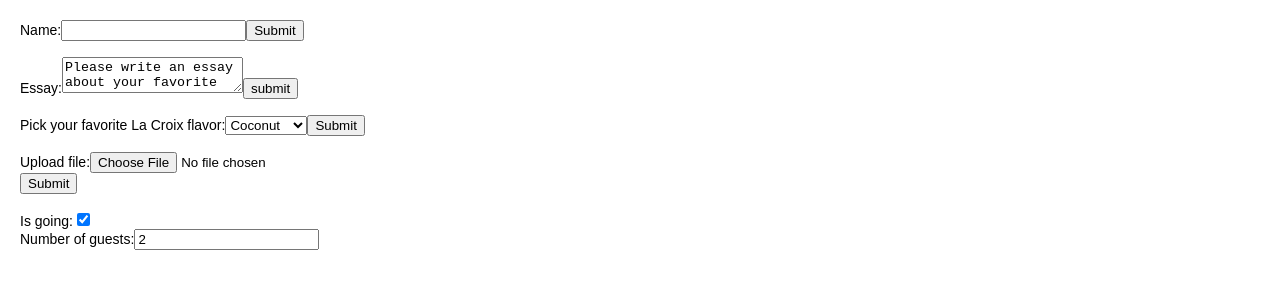
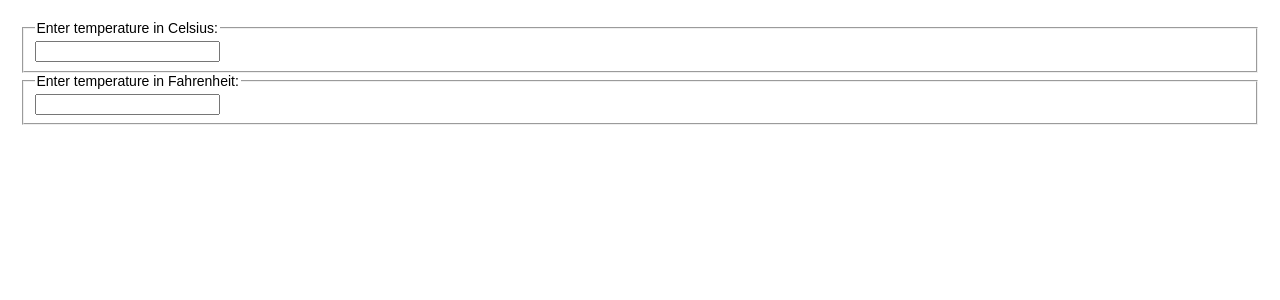
Before and after one commit to nnphi219/ReactPractice, a React (Create React App) app in the folder my-app/: page / in a window 1280 px wide. Shown: the top 300 px of the page. Built offline with nearby package versions, Linux system fonts and the light colour scheme.

Commit message:
Lifting State Up

```diff
--- /dev/null
+++ b/my-app/src/BoilingVerdict/BoilingVerdict.js
@@ -0,0 +1,97 @@
+import React, { Component } from 'react';
+
+const scaleNames = {
+    c: 'Celsius',
+    f: 'Fahrenheit'
+  };
+
+function BoilingVerdict(props) {
+    if (props.celsius >= 100) {
+        return <p>The water would boil.</p>;
+    }
+    return <p>The water would not boil.</p>;
+}
+
+function toCelsius(fahrenheit) {
+    return (fahrenheit - 32) * 5 / 9;
+}
+
+function toFahrenheit(celsius) {
+    return (celsius * 9 / 5) + 32;
+}
+
+function tryConvert(temperature, convert) {
+    const input = parseFloat(temperature);
+    if (Number.isNaN(input)) {
+        return '';
+    }
+    const output = convert(input);
+    const rounded = Math.round(output * 1000) / 1000;
+    return rounded.toString();
+}
+
+class TemperatureInput extends React.Component {
+    constructor(props) {
+        super(props);
+        this.handleChange = this.handleChange.bind(this);
+        this.state = { temperature: '' };
+    }
+
+    handleChange(e) {
+    //   this.setState({temperature: e.target.value});
+      this.props.onTemperatureChange(e.target.value);
+    }
+
+    render() {
+      const temperature = this.props.temperature;
+      const scale = this.props.scale;
+      return (
+        <fieldset>
+          <legend>Enter temperature in {scaleNames[scale]}:</legend>
+          <input value={temperature}
+                 onChange={this.handleChange} />
+        </fieldset>
+      );
+    }
+  }
+
+class Calculator extends Component {
+    constructor(props) {
+        super(props);
+        this.handleCelsiusChange = this.handleCelsiusChange.bind(this);
+        this.handleFahrenheitChange = this.handleFahrenheitChange.bind(this);
+        this.state = { temperature: '', scale: 'c' };
+    }
+
+    handleCelsiusChange(temperature) {
+        this.setState({ scale: 'c', temperature });
+    }
+
+    handleFahrenheitChange(temperature) {
+        this.setState({ scale: 'f', temperature });
+    }
+
+    render() {
+        const scale = this.state.scale;
+        const temperature = this.state.temperature;
+        const celsius = scale === 'f' ? tryConvert(temperature, toCelsius) : temperature;
+        const fahrenheit = scale === 'c' ? tryConvert(temperature, toFahrenheit) : temperature;
+
+        return (
+            <div>
+                <TemperatureInput
+                    scale="c"
+                    temperature={celsius}
+                    onTemperatureChange={this.handleCelsiusChange}
+                />
+                <TemperatureInput
+                    scale="f"
+                    temperature={fahrenheit}
+                    onTemperatureChange={this.handleFahrenheitChange}
+                />
+            </div>
+        );
+    }
+}
+
+export default Calculator;
--- a/my-app/src/index.js
+++ b/my-app/src/index.js
@@ -11,6 +11,7 @@
 import ConditionalRendering from './ConditionalRendering/ConditionalRendering';
 import ListsAndKeys from './ListsAndKeys/ListsAndKeys';
 import DemoForms from './Forms/Forms';
+import Calculator from './BoilingVerdict/BoilingVerdict';
 
 // ReactDOM.render(<App />, document.getElementById('root'));
 // ReactDOM.render(<TicTacToe />, document.getElementById('root'));
@@ -90,7 +91,14 @@
 
 // =================================== Forms
 
+// ReactDOM.render(
+//   <DemoForms />,
+//   document.getElementById('root')
+// );
+
+
+// ==================================== Lifting State Up
 ReactDOM.render(
-  <DemoForms />,
+  <Calculator />,
   document.getElementById('root')
 );
```
